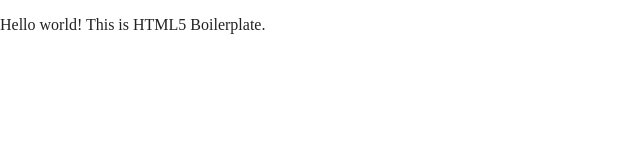
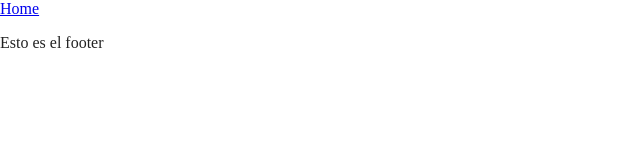
Before and after one commit to antonitg/PracticaSistemaControlVersiones, a website built with Parcel: page index.html in a window 1280 px wide. Shown: the whole page, without its empty margins (0-640 px from the left). Built offline with nearby package versions, Linux system fonts and the light colour scheme.

Commit message:
Creades estructures de index i home

```diff
--- a/index.html
+++ b/index.html
@@ -23,9 +23,13 @@
 </head>
 
 <body>
-
+	<nav>
+		<a href="home.html">Home</a>
+	</nav>
   <!-- Add your site or application content here -->
-  <p>Hello world! This is HTML5 Boilerplate.</p>
+	<footer>
+		<p>Esto es el footer</p>
+	</footer>
   <script src="js/vendor/modernizr-3.11.2.min.js"></script>
   <script src="js/plugins.js"></script>
   <script src="js/main.js"></script>
```
Also changed, not shown: home.html (added, +1 -0 lines).
